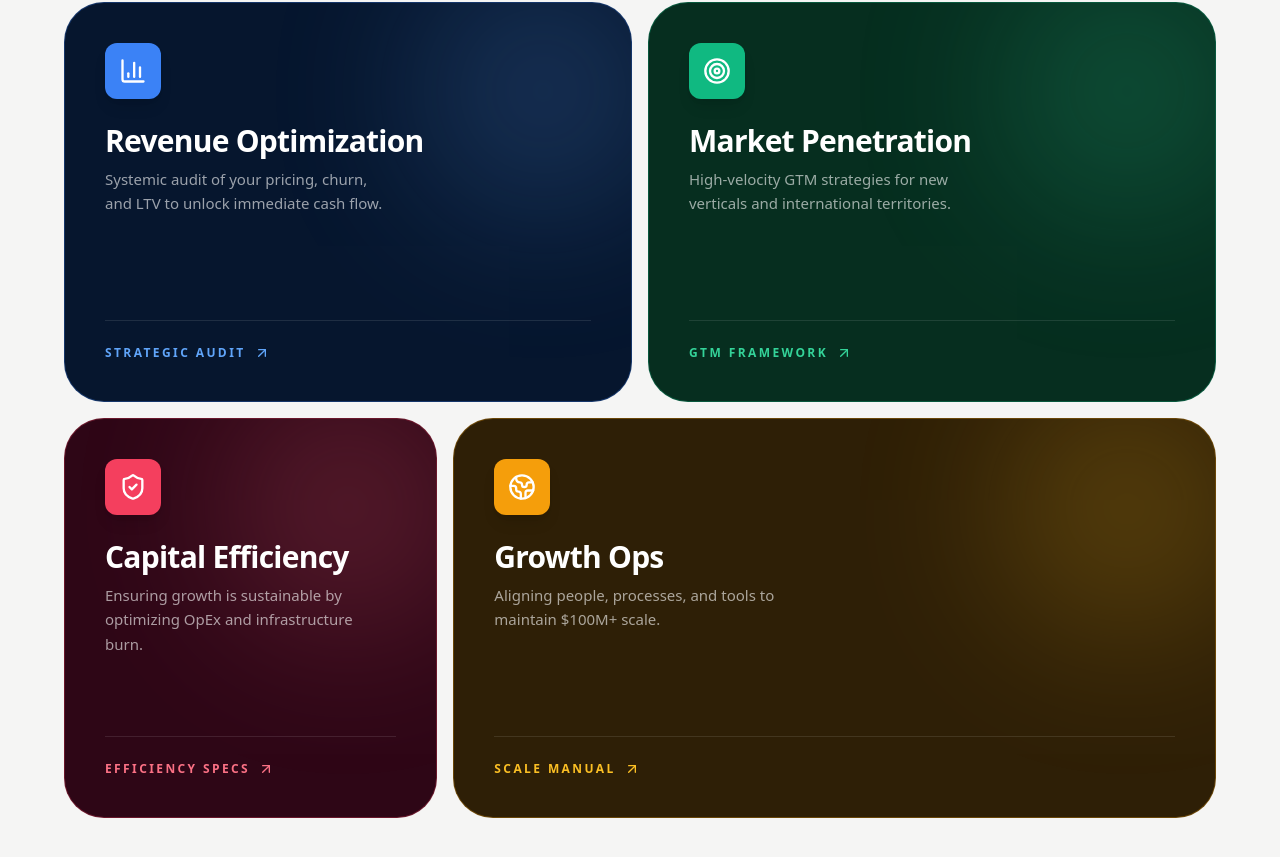
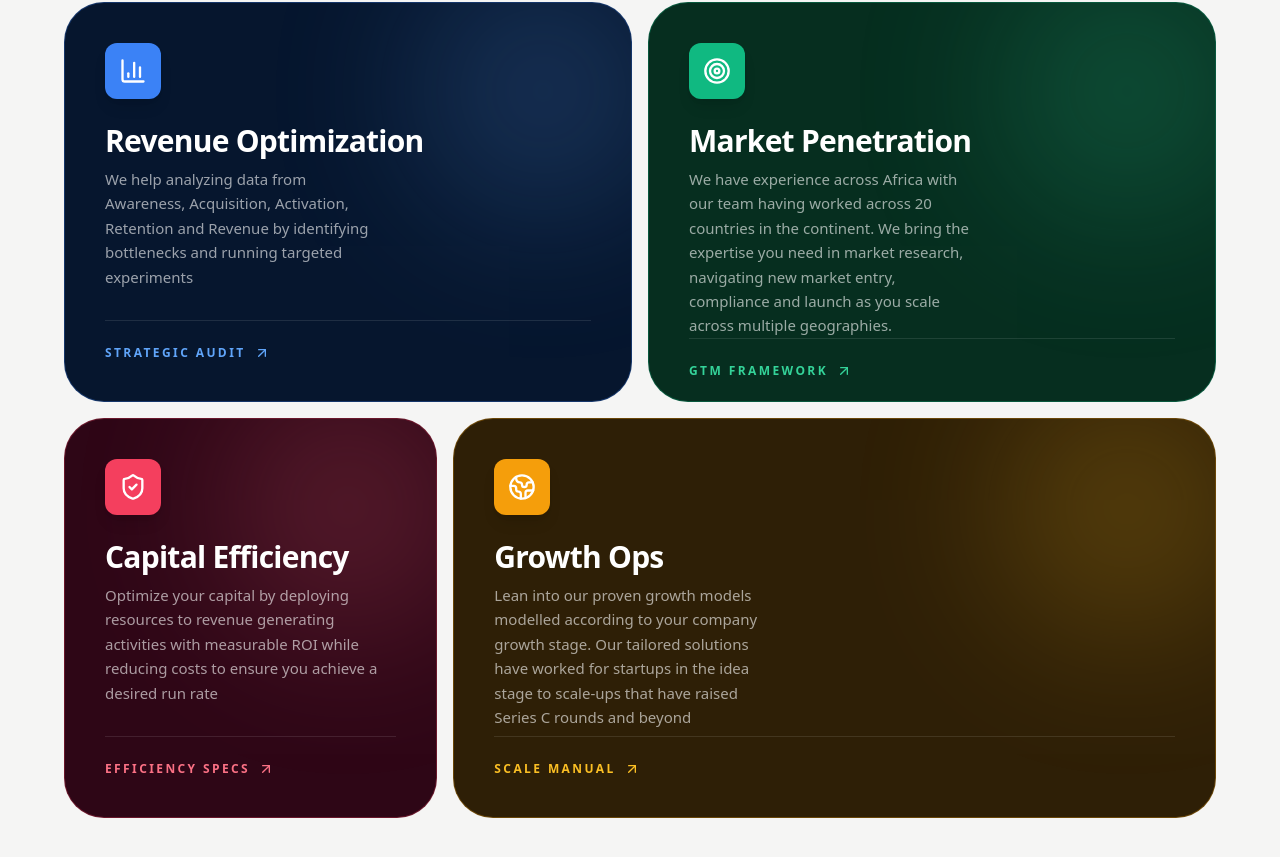
Before and after one commit to l-tting/ab-consul, a Next.js app in the folder my-app/: page / in a window 1280 px wide. Shown: the part 517-1374 px from the top of the page. Built offline with nearby package versions, Linux system fonts and the light colour scheme.

Commit message:
hero cta update features on services offered

```diff
--- a/my-app/src/components/HeroHome.jsx
+++ b/my-app/src/components/HeroHome.jsx
@@ -92,7 +92,8 @@ const features = [
     Icon: BarChart3,
     name: "Revenue Optimization",
     description:
-      "Systemic audit of your pricing, churn, and LTV to unlock immediate cash flow.",
+      `We help analyzing data from Awareness, Acquisition, Activation, Retention and Revenue by identifying
+       bottlenecks and running targeted experiments `,
     href: "#",
     cta: "Strategic Audit",
     className: "md:col-span-3",
@@ -109,7 +110,8 @@ const features = [
     Icon: Target,
     name: "Market Penetration",
     description:
-      "High-velocity GTM strategies for new verticals and international territories.",
+      `We have experience across Africa with our team having worked across 20 countries in the continent. We bring the expertise you need in market research, navigating new market entry, compliance
+       and launch as you scale across multiple geographies.`,
     href: "#",
     cta: "GTM Framework",
     className: "md:col-span-3",
@@ -126,7 +128,8 @@ const features = [
     Icon: ShieldCheck,
     name: "Capital Efficiency",
     description:
-      "Ensuring growth is sustainable by optimizing OpEx and infrastructure burn.",
+      `Optimize your capital by deploying resources to revenue generating activities with measurable ROI while
+      reducing costs to ensure you achieve a desired run rate`,
     href: "#",
     cta: "Efficiency Specs",
     className: "md:col-span-2",
@@ -143,7 +146,8 @@ const features = [
     Icon: Globe2,
     name: "Growth Ops",
     description:
-      "Aligning people, processes, and tools to maintain $100M+ scale.",
+    `Lean into our proven growth models modelled according to your company growth stage. Our tailored solutions have worked
+       for startups in the idea stage to scale-ups that have raised Series C rounds and beyond`,
     href: "#",
     cta: "Scale Manual",
     className: "md:col-span-4",
```
